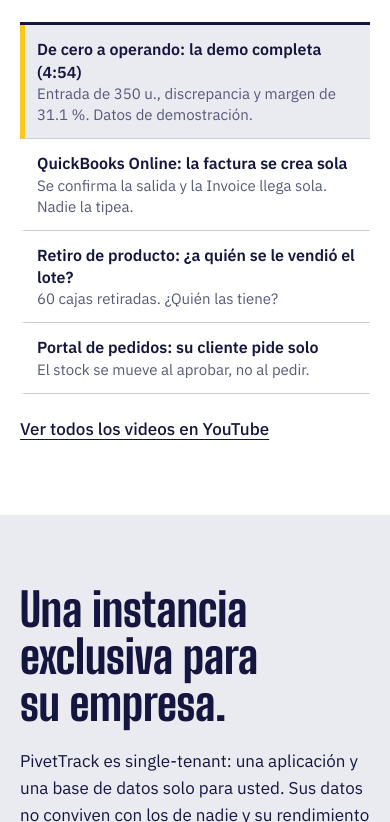
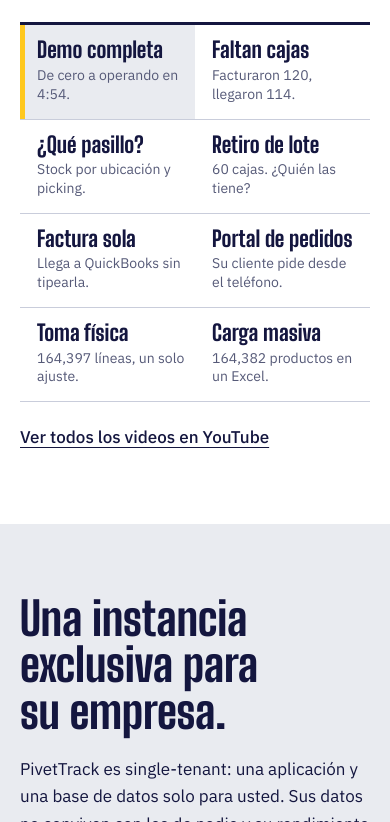
Before and after one commit to Sinsapiar1/Blog, a plain HTML site: page pivettrack.html in a window 390 px wide. Shown: the part 6594-7416 px from the top of the page. Drawn offline with Linux system fonts and the light colour scheme.

Commit message:
Videos: vuelven los 8, con titulos cortos en grilla de 2 columnas
Cada video lleva un titulo de dos o tres palabras (Faltan cajas, Retiro
de lote, Toma fisica...) y una linea debajo. La lista pasa a una grilla
de 2x4 que funciona igual en telefono, tableta y escritorio. ES y EN.

Co-Authored-By: Claude Opus 5.5 <noreply@anthropic.com>

```diff
--- a/assets/site.css
+++ b/assets/site.css
@@ -295,9 +295,11 @@ html[lang="es"] [data-l="en"], html[lang="en"] [data-l="es"] { display: none !im
 .video__poster { position: relative; display: block; width: 100%; height: 100%; padding: 0; border: 0; background: none; cursor: pointer; }
 .video__poster img { width: 100%; height: 100%; object-fit: cover; }
 .video__play { position: absolute; right: 18px; bottom: 18px; padding: 12px 20px; background: var(--cinta); color: var(--tinta); font: 600 1rem/1 var(--texto); border-radius: 3px; }
-.videos__lista { border-top: 3px solid var(--tinta); }
-.videos__lista button { display: block; width: 100%; text-align: left; background: none; border: 0; border-bottom: 1px solid var(--linea); padding: 13px 8px 13px 12px; font: 400 .9375rem/1.4 var(--texto); color: var(--gris); cursor: pointer; border-left: 5px solid transparent; }
-.videos__lista b { display: block; color: var(--tinta); font-weight: 600; font-size: 1rem; }
+.videos__lista { display: grid; grid-template-columns: repeat(2, minmax(0, 1fr)); border-top: 3px solid var(--tinta); }
+.videos__lista li { border-bottom: 1px solid var(--linea); }
+.videos__lista button { display: block; width: 100%; height: 100%; text-align: left; background: none; border: 0; padding: 14px 10px 15px 12px; font: 400 .875rem/1.35 var(--texto); color: var(--gris); cursor: pointer; border-left: 5px solid transparent; }
+.videos__lista b { display: block; margin-bottom: 4px; color: var(--tinta); font: 800 clamp(1.375rem, 1.9vw, 1.625rem)/1.02 var(--cartel); }
+.videos__lista span { display: block; }
 @media (hover: hover) and (pointer: fine) { .videos__lista button:hover { background: var(--hormigon); } }
 .videos__lista button[aria-current="true"] { border-left-color: var(--cinta); background: var(--hormigon); }
 .videos__canal { margin-top: 22px; }
--- a/pivettrack.html
+++ b/pivettrack.html
@@ -251,10 +251,14 @@
       <button class="video__poster" type="button"><img alt="" width="1280" height="720" loading="lazy"><span class="video__play">Reproducir</span></button>
     </div>
     <ul class="videos__lista">
-      <li><button type="button" data-es="Sr28UrYBFiQ" data-en="ehIYUGEMroQ"><b>De cero a operando: la demo completa (4:54)</b>Entrada de 350 u., discrepancia y margen de 31.1 %. Datos de demostración.</button></li>
-      <li><button type="button" data-es="vOA4orvrH-w" data-en="yNyMWvCkP8E"><b>QuickBooks Online: la factura se crea sola</b>Se confirma la salida y la Invoice llega sola. Nadie la tipea.</button></li>
-      <li><button type="button" data-es="kpgcN7WiMH0" data-en="KB21Psvt4G0"><b>Retiro de producto: ¿a quién se le vendió el lote?</b>60 cajas retiradas. ¿Quién las tiene?</button></li>
-      <li><button type="button" data-es="GD9ILcFErqc" data-en="sbU0n6oCEGI"><b>Portal de pedidos: su cliente pide solo</b>El stock se mueve al aprobar, no al pedir.</button></li>
+      <li><button type="button" data-es="Sr28UrYBFiQ" data-en="ehIYUGEMroQ"><b>Demo completa</b><span>De cero a operando en 4:54.</span></button></li>
+      <li><button type="button" data-es="3PiGwlWnzxg" data-en="ZZEZ0hmPiMM"><b>Faltan cajas</b><span>Facturaron 120, llegaron 114.</span></button></li>
+      <li><button type="button" data-es="-pVuU9QexrM" data-en="LDz7JaEWW40"><b>¿Qué pasillo?</b><span>Stock por ubicación y picking.</span></button></li>
+      <li><button type="button" data-es="kpgcN7WiMH0" data-en="KB21Psvt4G0"><b>Retiro de lote</b><span>60 cajas. ¿Quién las tiene?</span></button></li>
+      <li><button type="button" data-es="vOA4orvrH-w" data-en="yNyMWvCkP8E"><b>Factura sola</b><span>Llega a QuickBooks sin tipearla.</span></button></li>
+      <li><button type="button" data-es="GD9ILcFErqc" data-en="sbU0n6oCEGI"><b>Portal de pedidos</b><span>Su cliente pide desde el teléfono.</span></button></li>
+      <li><button type="button" data-es="rIYmruKthoE" data-en="atoKa7NFN5s"><b>Toma física</b><span>164,397 líneas, un solo ajuste.</span></button></li>
+      <li><button type="button" data-es="n-uSypcPdNM" data-en="t2VPoftd7AU"><b>Carga masiva</b><span>164,382 productos en un Excel.</span></button></li>
     </ul>
   </div>
   <p class="videos__canal"><a class="enlace" href="https://www.youtube.com/@raulpivet4462/videos" rel="noopener noreferrer">Ver todos los videos en YouTube</a></p>
```
Also changed, not shown: en/pivettrack.html (+8 -4 lines).
